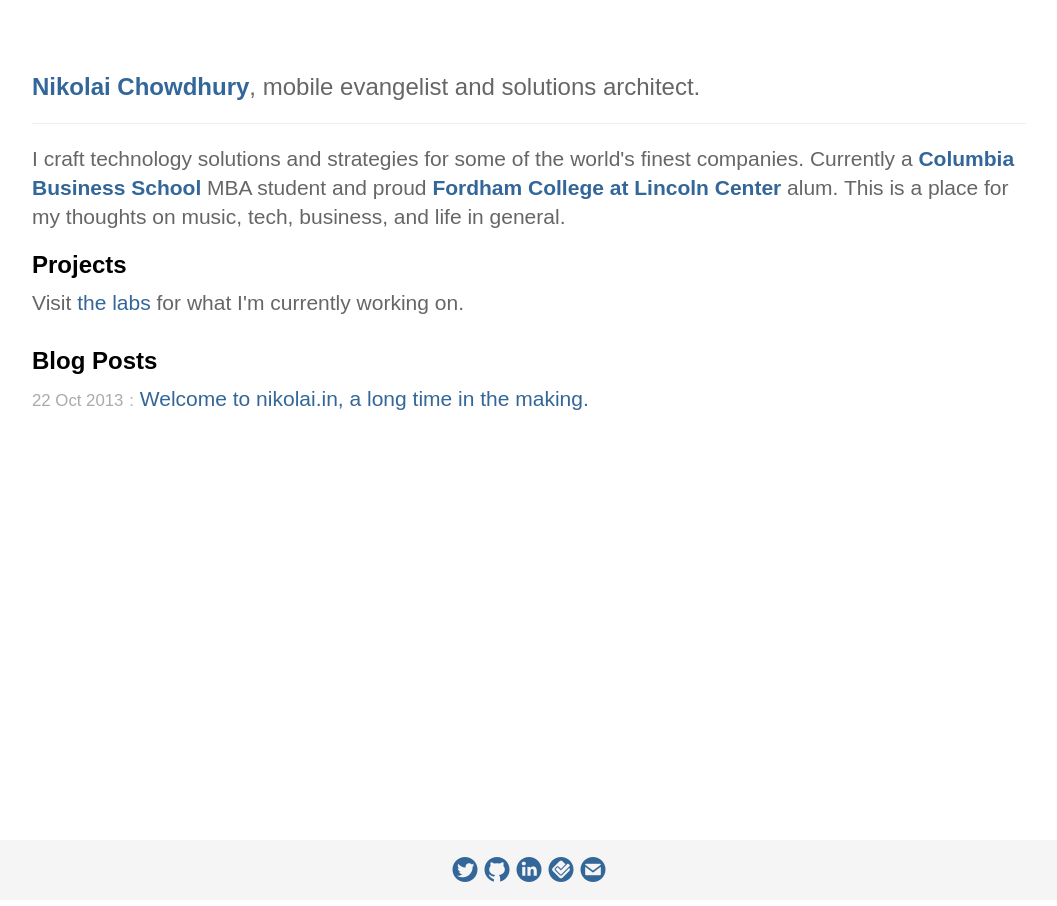
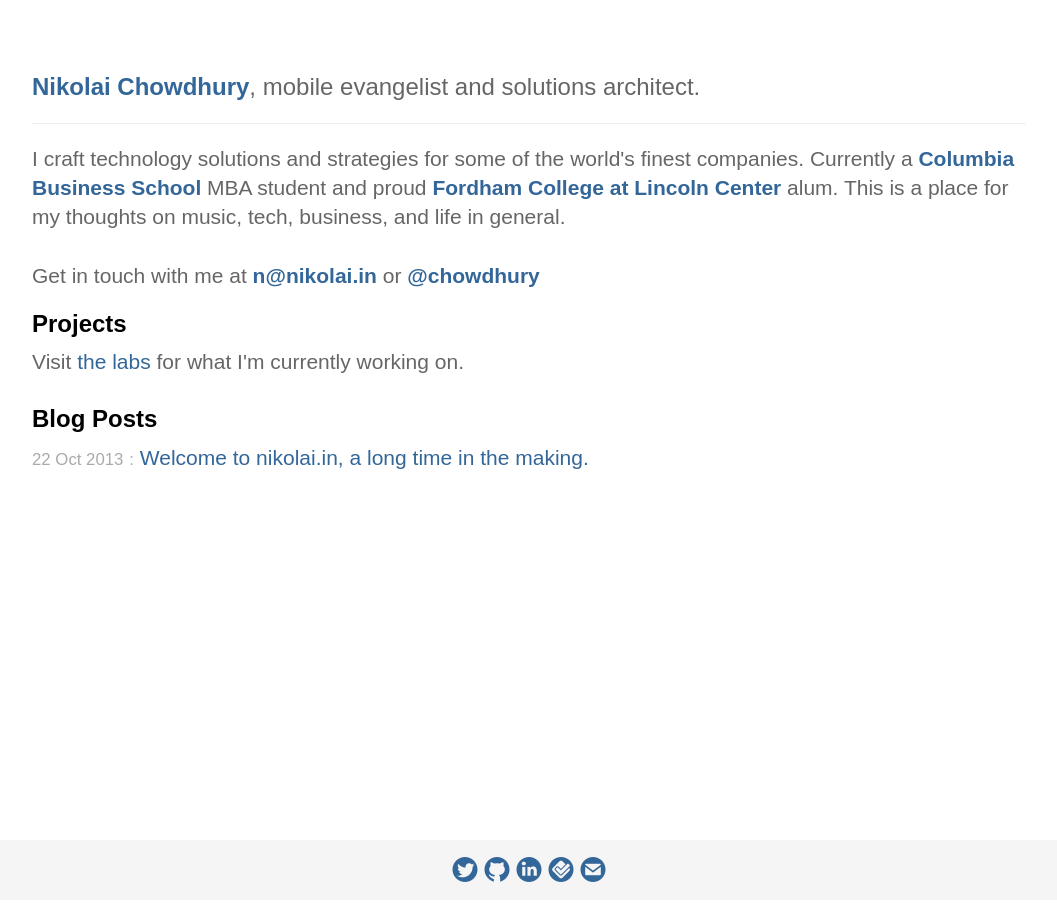
Before and after one commit to chowdhury/nikolai.in, a Jekyll site: the page built from index.html, in a window 1280 px wide. Shown: the whole page, without its empty margins (111-1168 px from the left). Built offline with Jekyll 4.4.1, drawn with Linux system fonts in a browser that asks for light colours; nearby versions of some CDN libraries; some web fonts are replaced.

Commit message:
changed leader text

```diff
--- a/index.html
+++ b/index.html
@@ -11,7 +11,7 @@
             <h3><a href="http://linkedin.com/in/nikolaic/" target="_blank">Nikolai Chowdhury</a>, mobile evangelist and solutions architect.</h3>
        	</div>
 
-<p class="lead">I craft technology solutions and strategies for some of the world's finest companies. Currently a <a href="http://gsb.columbia.edu/">Columbia Business School</a> MBA student and proud <a href="http://fordham.edu/fclc">Fordham College at Lincoln Center</a> alum. This is a place for my thoughts on music, tech, business, and life in general.<br/>
+<p class="lead">I craft technology solutions and strategies for some of the world's finest companies. Currently a <a href="http://gsb.columbia.edu/">Columbia Business School</a> MBA student and proud <a href="http://fordham.edu/fclc">Fordham College at Lincoln Center</a> alum. This is a place for my thoughts on music, tech, business, and life in general. <br><br>Get in touch with me at <a href="mailto:&#110;&#064;&#110;&#105;&#107;&#111;&#108;&#097;&#105;&#046;&#105;&#110;">&#110;&#064;&#110;&#105;&#107;&#111;&#108;&#097;&#105;&#046;&#105;&#110</a> or <a href="http://twitter.com/chowdhury">@chowdhury</a>
 </p>
 
 
```
Also changed, not shown: 1 other file.
